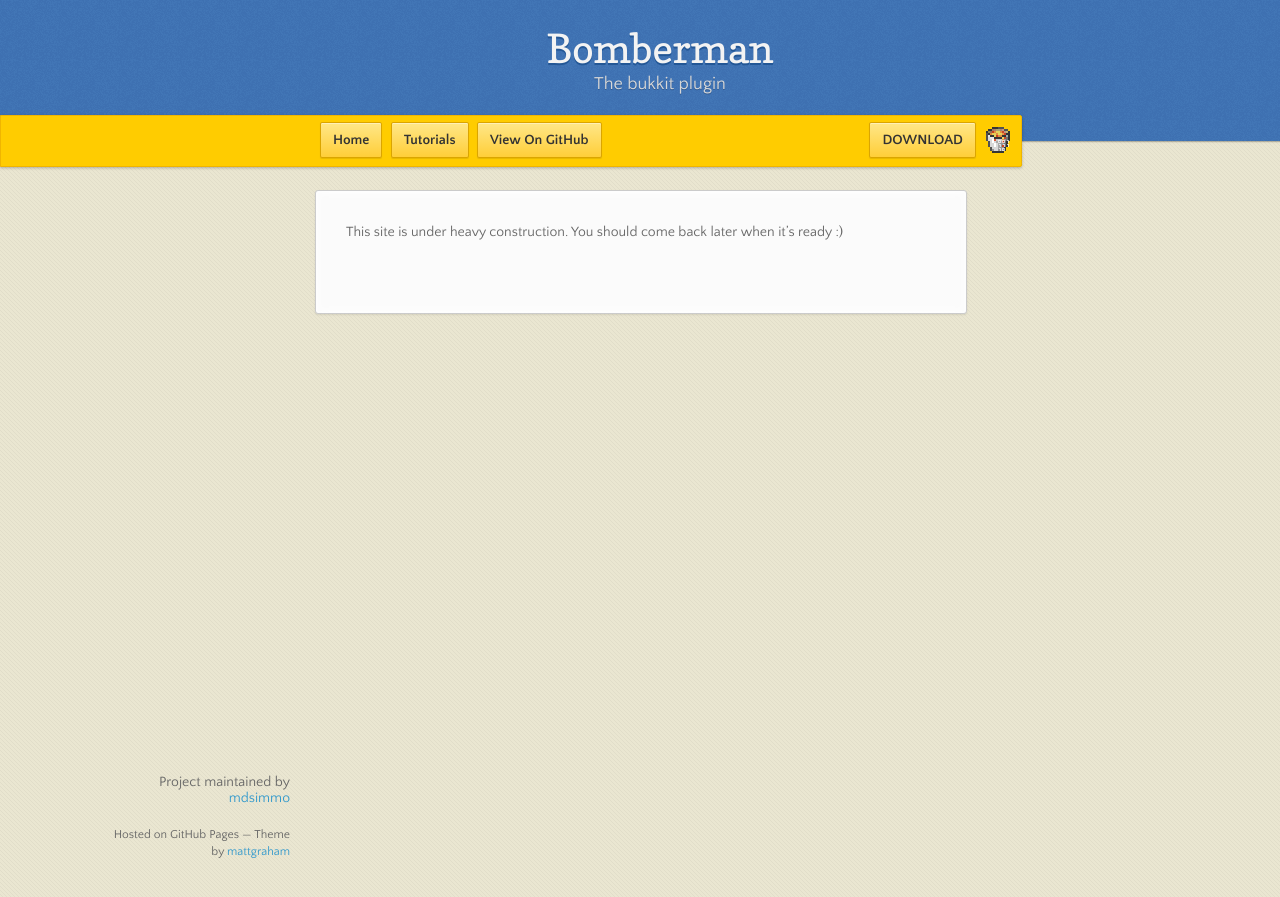
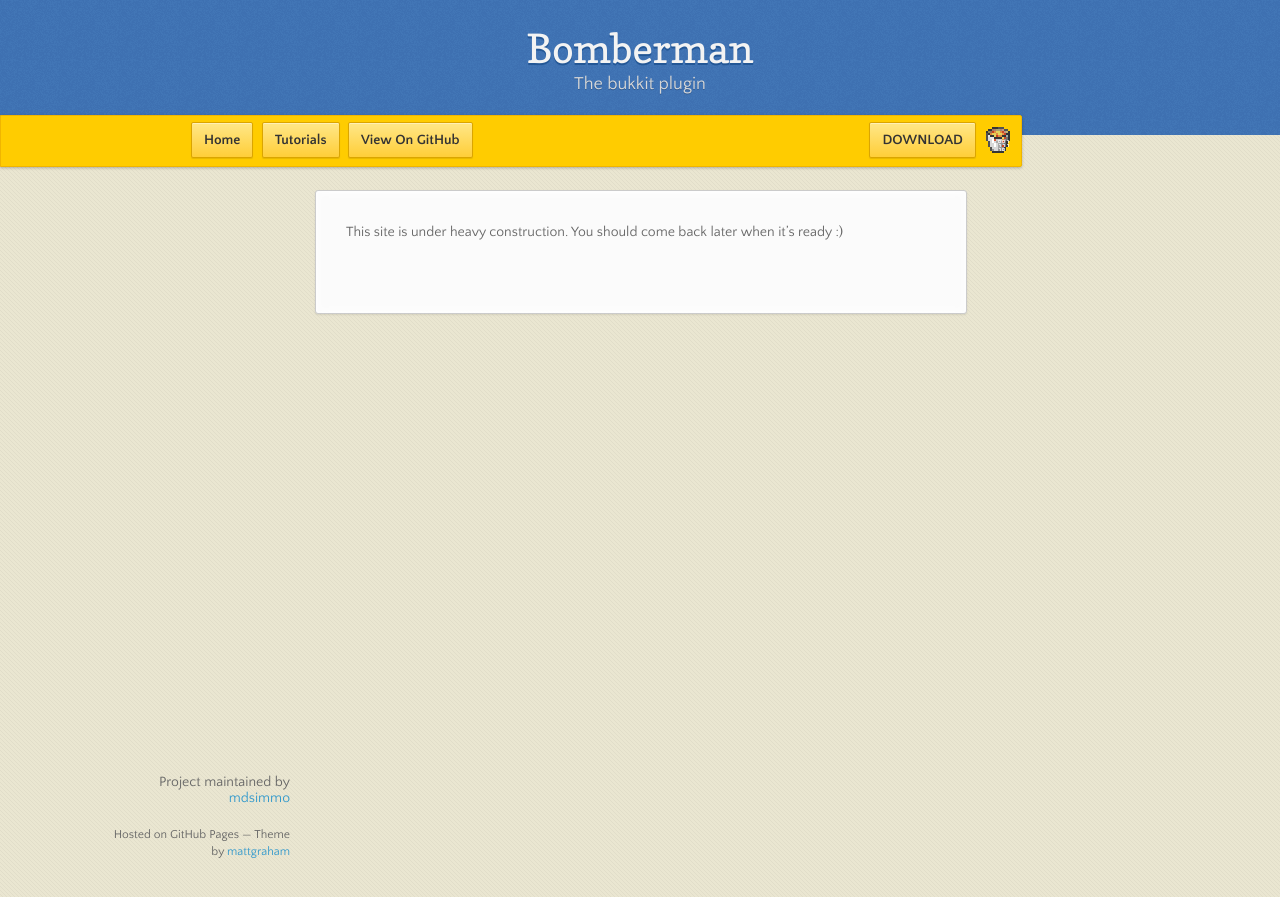
Before and after one commit to mdsimmo/bomberman, a Jekyll site: the page built from index.md, in a window 1280 px wide. Shown: the top 897 px of the page. Built offline with Jekyll 4.4.1, drawn with Linux system fonts in a browser that asks for light colours; nearby versions of some CDN libraries.

Commit message:
Updated stylesheet and base layout
Banner now stays at the top of screen on small devices. The html #banner div now contains both the header and nav. This allows the entire header thing to be moved with a single css rule.

```diff
--- a/Gemfile
+++ b/Gemfile
@@ -1,2 +1,3 @@
 source 'https://rubygems.org'
 gem 'github-pages'
+gem 'markdown'
--- a/_layouts/base.html
+++ b/_layouts/base.html
@@ -13,14 +13,13 @@
     <![endif]-->
     <meta name="viewport" content="width=device-width, initial-scale=1, user-scalable=no">
   </head>
-  <body>
-
+    <div id="banner">
       <header>
         <h1>Bomberman</h1>
         <p>The bukkit plugin</p>
       </header>
 
-    <nav id="banner">
+      <nav>
         <ul class="main-nav">
           <li><a href="/Bomberman">Home</a></li>
           <li><a href="/Bomberman/tutorials.html">Tutorials</a></li>
@@ -31,7 +30,7 @@
         </ul>
         <span id="logo"></span>
       </nav>
-
+    </div>
     <main>
       {{ content }}
     </main>
--- a/stylesheets/styles.css
+++ b/stylesheets/styles.css
@@ -52,26 +52,22 @@
   background: url(../images/body-background.png) #eae6d1;
 }
 
-header {
-  padding: 25px 20px 40px 20px;
-  margin: 0;
+#banner {
   position: fixed;
+  width: 100%;
   top: 0;
   left: 0;
   right: 0;
-  width: 100%;
-  text-align: center;
   background: url(../images/background.png) #4276b6;
-  -moz-box-shadow: 1px 0px 2px rgba(0, 0, 0, 0.75);
-  -webkit-box-shadow: 1px 0px 2px rgba(0, 0, 0, 0.75);
-  -o-box-shadow: 1px 0px 2px rgba(0, 0, 0, 0.75);
-  box-shadow: 1px 0px 2px rgba(0, 0, 0, 0.75);
-  z-index: 99;
-  -webkit-font-smoothing: antialiased;
-  min-height: 76px;
+  z-index: 100;
 }
 
-header h1 {
+#banner header {
+  padding: 25px 20px 40px;
+  text-align: center;
+}
+
+#banner header h1 {
   font: 40px/48px "Copse", "Helvetica Neue", Helvetica, Arial, sans-serif;
   color: #f3f3f3;
   text-shadow: 0px 2px 0px #235796;
@@ -83,7 +79,7 @@
   -ms-text-overflow: ellipsis;
 }
 
-header p {
+#banner header p {
   color: #d8d8d8;
   text-shadow: rgba(0, 0, 0, 0.2) 0 1px 0;
   font-size: 18px;
@@ -125,13 +121,13 @@
   line-height: 16px;
 }
 
-#banner {
+#banner nav {
   z-index: 100;
+  position: absolute;
   left: 0;
   right: 50%;
   height: 50px;
   margin-right: -382px;
-  position: fixed;
   top: 115px;
   background: #ffcc00;
   border: 1px solid #f0b500;
@@ -147,7 +143,7 @@
   border-radius: 0px 2px 2px 0px;
 }
 
-#banner a {
+#banner nav a {
   border: 1px solid #dba500;
   background: -webkit-gradient(linear, 50% 0%, 50% 100%, color-stop(0%, #ffe788), color-stop(100%, #ffce38));
   background: -webkit-linear-gradient(#ffe788, #ffce38);
@@ -177,7 +173,7 @@
   text-align: center;
 }
 
-#banner a:hover {
+#banner nav a:hover {
   background: -webkit-gradient(linear, 50% 0%, 50% 100%, color-stop(0%, #ffe788), color-stop(100%, #ffe788));
   background: -webkit-linear-gradient(#ffe788, #ffe788);
   background: -moz-linear-gradient(#ffe788, #ffe788);
@@ -187,18 +183,18 @@
   background-color: #ffeca0;
 }
 
-#banner .main-nav {
-  position: fixed;
+#banner nav .main-nav {
+  position: absolute;
   left: 50%;
   margin-left: -325px;
 }
 
-#banner .downloads-nav {
+#banner nav .downloads-nav {
   float: right;
   margin-right: 45px;
 }
 
-#banner ul {
+#banner nav ul {
   list-style: none;
   height: 40px;
   padding: 0;
@@ -206,7 +202,7 @@
   margin-left: 10px;
 }
 
-#banner ul li {
+#banner nav ul li {
   display: inline;
 }
 
@@ -372,22 +368,14 @@
 
 @media all and (max-width: 900px) {
 
-  header h1, article h1, footer h1 {
-    white-space: nowrap;
-    overflow: hidden;
-    text-overflow: ellipsis;
-    -o-text-overflow: ellipsis;
-    -ms-text-overflow: ellipsis;
-  }
-
-  #banner {
+  #banner nav {
     width: 100%;
     /* if the border is not removed, then the
        page can scroll horizontally by 2 px */
     border-left: 0;
     border-right: 0;
   }
-  #banner .downloads {
+  #banner nav .downloads {
     margin-right: 60px;
   }
 
@@ -405,27 +393,25 @@
     word-wrap: break-word;
   }
 
-  header {
+  #banner header {
     padding: 20px 20px;
     margin: 0;
   }
 
-  header h1 {
+  #banner header h1 {
     font-size: 32px;
   }
 
-  header p {
+  #banner header p {
     display: none;
   }
 
-  #banner {
+  #banner nav {
     top: 80px;
   }
-  #banner .main-nav {
+  #banner nav .main-nav {
     float: left;
-    display: inline-block;
     margin-left: 0px;
-    position: fixed;
     left: 20px;
   }
 
@@ -442,35 +428,57 @@
   }
 }
 
-@media all and (max-width: 480px) {
-  header {
+@media all and (max-height: 600px) {
+  #banner {
     position: relative;
-    padding: 5px 0px;
-    min-height: 0px;
-  }
-  header h1 {
-    font-size: 24px;
   }
 
+  main {
+    margin-top: 60px;
+  }
+
+  footer {
+    text-align: center;
+    margin: 20px auto;
+    position: relative;
+    left: auto;
+    bottom: auto;
+    width: auto;
+  }
+}
+
+@media all and (max-width: 480px) {
   main {
     margin-top: 5px;
   }
 
   #banner {
     position: relative;
-    top: -10px;
+  }
+
+  #banner header {
+    padding: 5px 0px;
+    min-height: 0px;
+  }
+  #banner header h1 {
+    font-size: 24px;
+  }
+
+  #banner nav {
+    position: absolute;
+    top: 50px;
     height: 25px;
   }
-  #banner a {
+  #banner nav a {
     font-size: 10px;
     line-height: 10px;
     padding: 5px 6px;
     margin: 0px;
   }
-  #banner .main-nav {
+  #banner nav .main-nav {
     position: relative;
   }
-  #banner .downloads-nav {
+  #banner nav .downloads-nav {
     margin-right: 30px;
   }
   #banner #logo {
@@ -482,24 +490,13 @@
 }
 
 @media all and (max-width: 300px) {
-  #banner .downloads-nav {
+  #banner nav .downloads-nav {
     display: none;
   }
 }
 
-@media all and (max-height: 600px) {
-  footer {
-    text-align: center;
-    margin: 20px auto;
-    position: relative;
-    left: auto;
-    bottom: auto;
-    width: auto;
-  }
-}
-
 @media print {
-  header, #banner, footer {
+  #banner, footer {
     display: none;
   }
 
```
Also changed, not shown: Gemfile.lock, 6 other files. Lines whose indentation alone changed are shown as unchanged.
